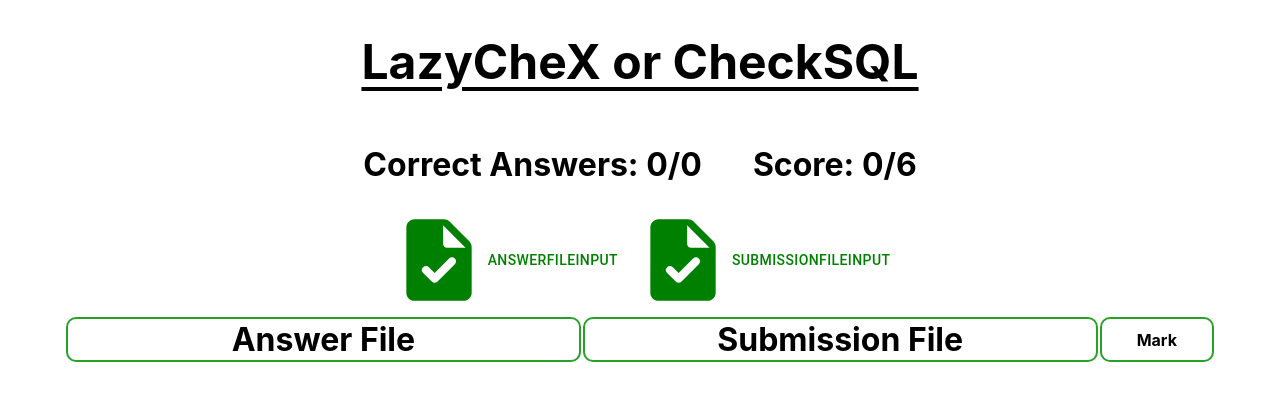
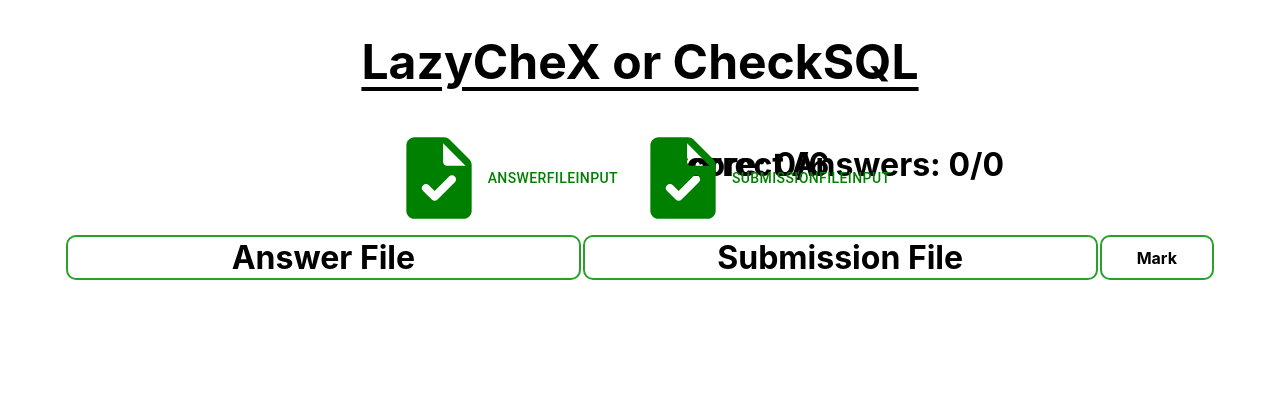
Before and after one commit to AshnahKhalidKhan/CheckSQL, a React (Create React App) app in the folder lazychex/: page / in a window 1280 px wide. Shown: the top 400 px of the page. Built offline with nearby package versions, Linux system fonts and the light colour scheme.

Commit message:
Fixing the Sticky Toolbar

```diff
--- a/lazychex/src/App.css
+++ b/lazychex/src/App.css
@@ -36,6 +36,7 @@
 
 .Section
 {
+  /* position: fixed; */
   width: 100%;
   margin: 'auto';
   text-align: center;
@@ -102,6 +103,7 @@ td img
 
 .Scoreboard
 {
+  position: fixed;
   display: inline-block;
   text-align: center;
   padding-left: 2%;
```
